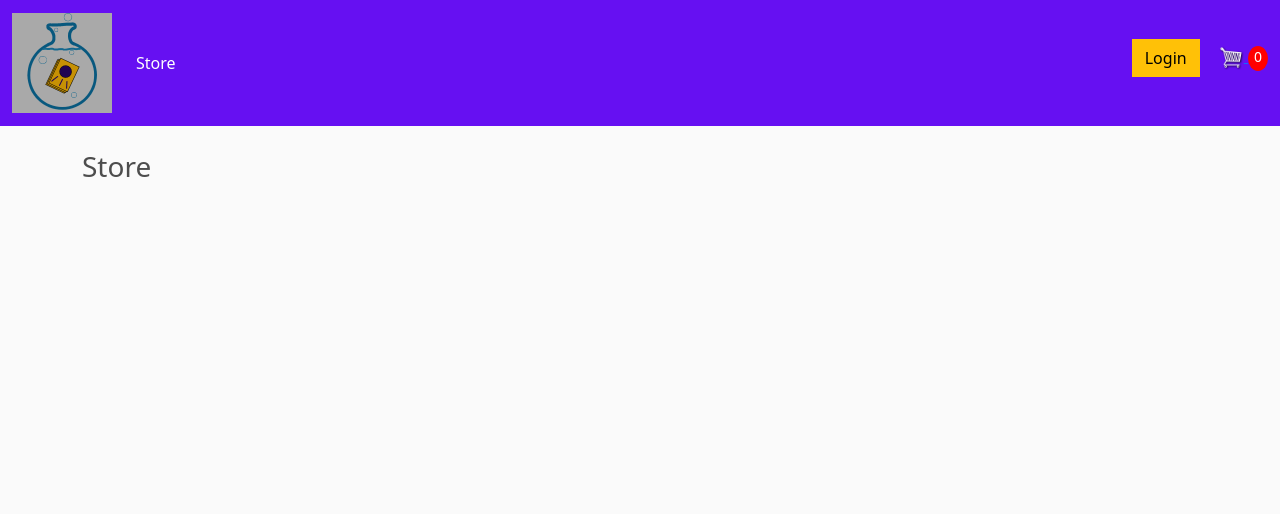
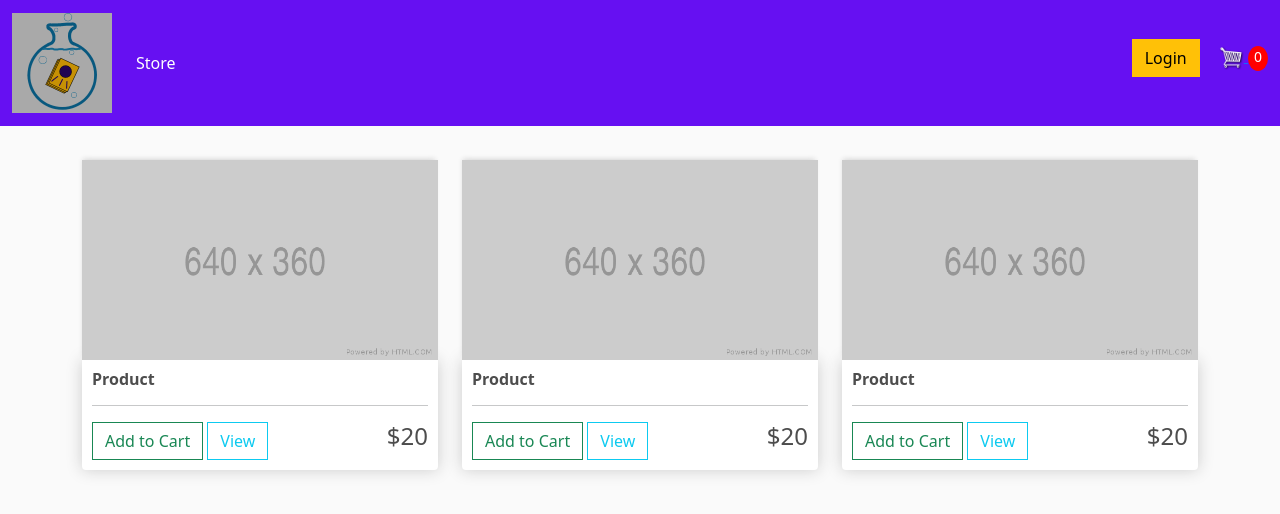
Before and after one commit to Phillip-Healy/the-build-lab, a Django app: page / in a window 1280 px wide. Shown: the top 514 px of the page. Run offline with Django 3.2, Linux system fonts and the light colour scheme.

Commit message:
Add product placeholders, style and format buttons

```diff
--- a/buildlab/static/css/main.css
+++ b/buildlab/static/css/main.css
@@ -30,6 +30,7 @@ h1,h2,h3,h4,h5,h6{
 	font-size: 14px;
 }
 
+/* Product Preview */
 .box-element{
 	box-shadow:hsl(0, 0%, 80%) 0 0 16px;
 	background-color: #fff;
@@ -37,12 +38,19 @@ h1,h2,h3,h4,h5,h6{
 	padding: 10px;
 }
 
+/* Product Description */
 .thumbnail{
 	width: 100%;
 	height: 200px;
 	-webkit-box-shadow: -1px -3px 5px -2px rgba(214,214,214,1);
     -moz-box-shadow: -1px -3px 5px -2px rgba(214,214,214,1);
     box-shadow: -1px -3px 5px -2px rgba(214,214,214,1);
+}
+
+/* Product Price */
+.price{
+    display: inline-block;
+    float: right;
 }
 
 .product{
--- a/store/templates/store/store.html
+++ b/store/templates/store/store.html
@@ -1,5 +1,36 @@
 {% extends 'store/main.html' %}
 {% load static %}
 {% block content %}
-    <h3>Store</h3>
+    <div class="row">
+        <div class="col-lg-4">
+            <img class="thumbnail" src="{% static 'images/placeholder.png' %}">
+            <div class="box-element product">
+                <h6><strong>Product</strong></h6>
+                <hr>
+                <button class="btn btn-outline-success add-btn">Add to Cart</button>
+                <a class="btn btn-outline-info" href="#">View</a>
+                <h4 class="price">$20</h4>
+            </div>
+        </div>
+        <div class="col-lg-4">
+            <img class="thumbnail" src="{% static 'images/placeholder.png' %}">
+            <div class="box-element product">
+                <h6><strong>Product</strong></h6>
+                <hr>
+                <button class="btn btn-outline-success add-btn">Add to Cart</button>
+                <a class="btn btn-outline-info" href="#">View</a>
+                <h4 class="price">$20</h4>
+            </div>
+        </div>
+        <div class="col-lg-4">
+            <img class="thumbnail" src="{% static 'images/placeholder.png' %}">
+            <div class="box-element product">
+                <h6><strong>Product</strong></h6>
+                <hr>
+                <button class="btn btn-outline-success add-btn">Add to Cart</button>
+                <a class="btn btn-outline-info" href="#">View</a>
+                <h4 class="price">$20</h4>
+            </div>
+        </div>
+    </div>
 {% endblock content %}
```
